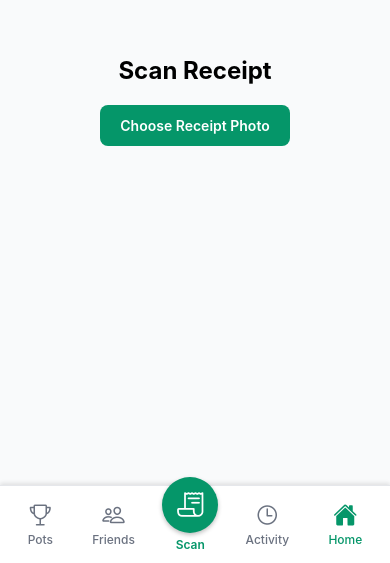
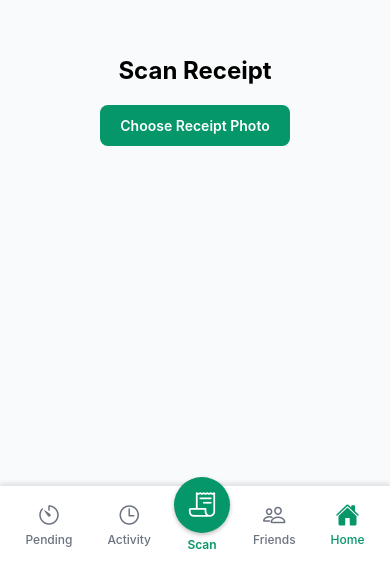
Before and after one commit to Will5206/checkmate, a React Native app in the folder mobile/: screen /Home in a window 390 px wide. Shown: the part 281-844 px from the top of the page. Built offline with nearby package versions, Linux system fonts and the light colour scheme.

Commit message:
Update BottomNavBar.js
adding the link to the past transactions. also re-ordered the nav bar to make a little more sense (Left to Right: past activity, pending, scan rec, friends, home)

```diff
--- a/mobile/components/BottomNavBar.js
+++ b/mobile/components/BottomNavBar.js
@@ -9,15 +9,15 @@ export default function BottomNavBar() {
 
   const navigationItems = [
     {
-      name: 'Pots',
-      screen: 'GroupPots', //  update this later
-      icon: 'trophy-outline',
+      name: 'Pending',
+      screen: 'Pending',
+      icon: 'timer-outline',
       activeIcon: 'trophy',
     },
     {
-      name: 'Friends',
-      screen: 'Friends',
-      icon: 'people-outline',
+      name: 'Activity',
+      screen: 'Activity',
+      icon: 'time-outline',
       activeIcon: 'people',
     },
     {
@@ -28,9 +28,9 @@ export default function BottomNavBar() {
       isCenter: true,
     },
     {
-      name: 'Activity',
-      screen: 'Activity',
-      icon: 'time-outline',
+      name: 'Friends',
+      screen: 'Friends',
+      icon: 'people-outline',
       activeIcon: 'time',
     },
     {
```
